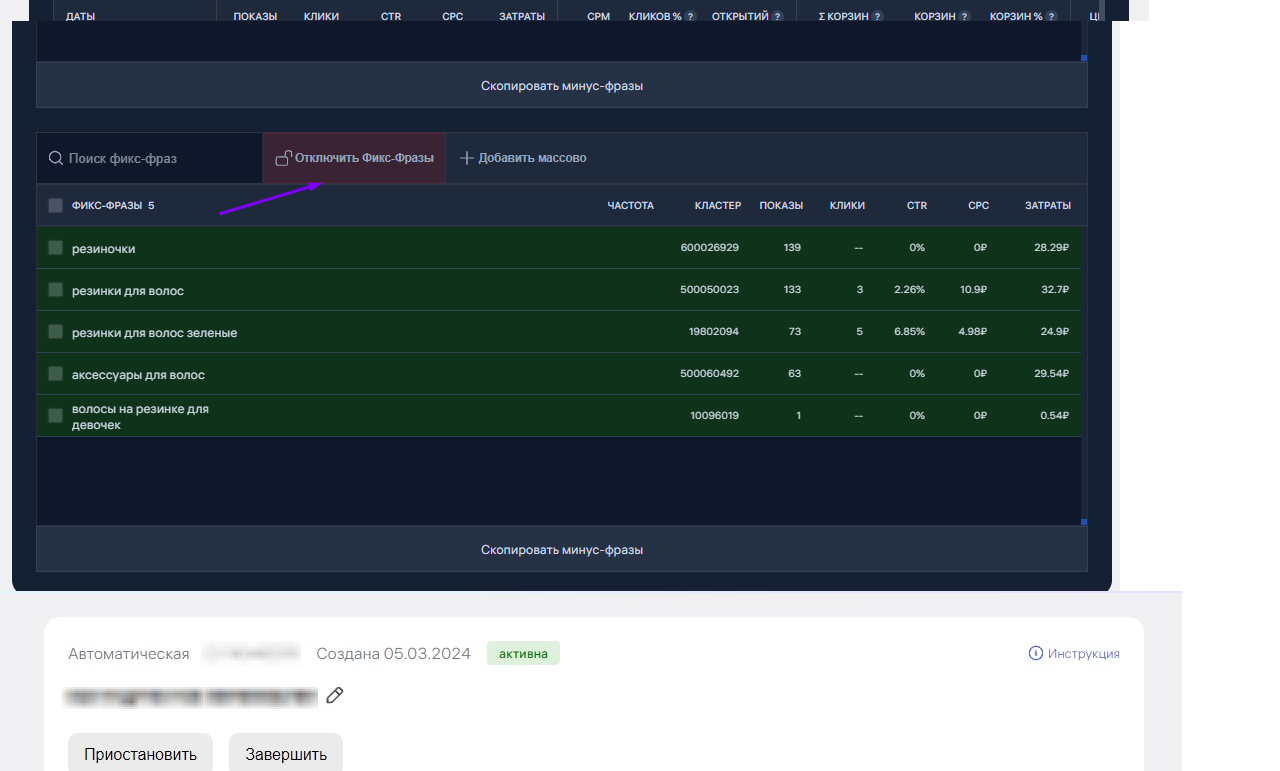
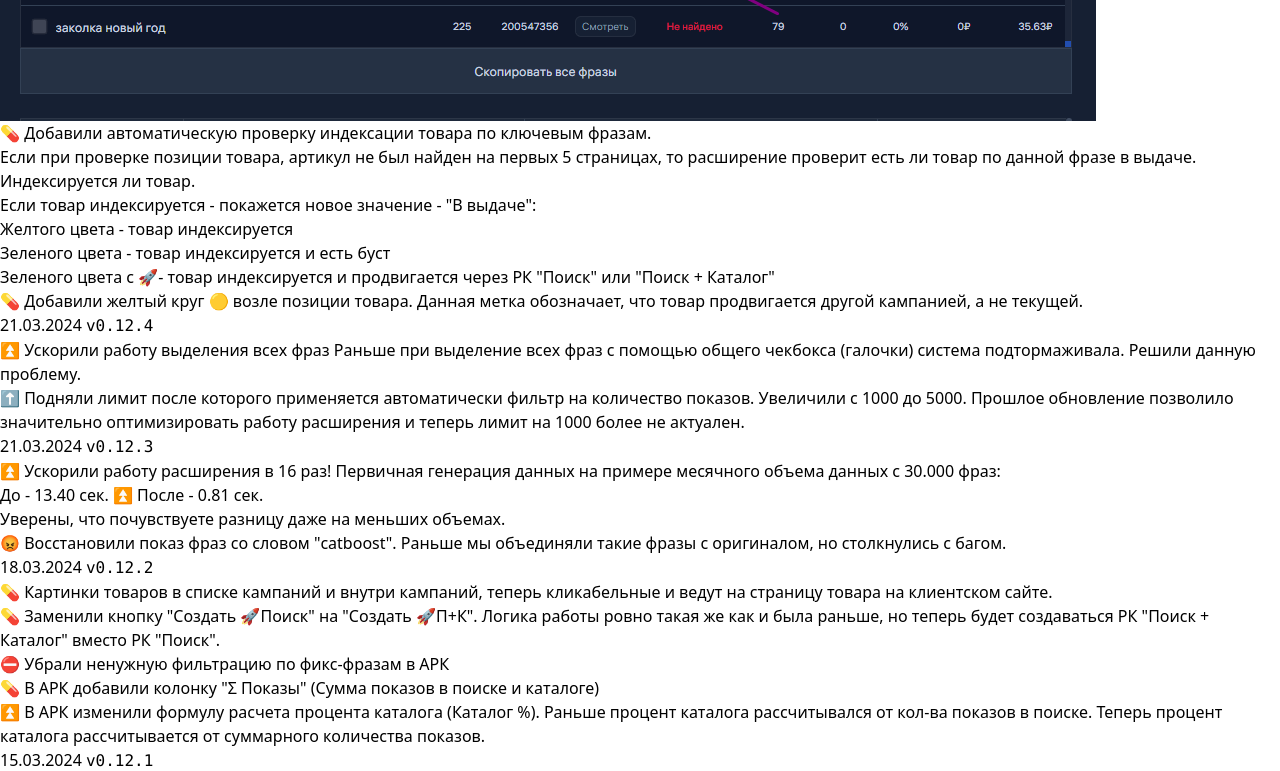
Before and after one commit to wbmeter/docs, a Next.js app: page /extension/updates in a window 1280 px wide. Shown: the part 1240-2011 px from the top of the page. Built offline with nearby package versions, Linux system fonts and the light colour scheme.

Commit message:
update extension to 0.12.5

```diff
--- a/pages/extension/updates.mdx
+++ b/pages/extension/updates.mdx
@@ -4,6 +4,23 @@
 На данной странице перечислены все обновления нашего расширения для работы с рекламой на Wildberries.
 
 ## v0.12.\*
+
+### 25.03.2024 `v0.12.5`
+
+![](/extension-updates/44.png)
+![](/extension-updates/45.png)
+
+💊 Добавили автоматическую проверку индексации товара по ключевым фразам.
+
+Если при проверке позиции товара, артикул не был найден на первых 5 страницах, то расширение проверит есть ли товар по данной фразе в выдаче. Индексируется ли товар.
+
+Если товар индексируется - покажется новое значение - "В выдаче":
+ - Желтого цвета - товар индексируется
+ - Зеленого цвета - товар индексируется и есть буст
+ - Зеленого цвета с 🚀- товар индексируется и продвигается через РК "Поиск" или "Поиск + Каталог"
+
+💊 Добавили желтый круг 🟡 возле позиции товара. Данная метка обозначает, что товар продвигается другой кампанией, а не текущей.
+
 
 ### 21.03.2024 `v0.12.4`
 
```
Also changed, not shown: public/extension-updates/44.png (added), public/extension-updates/45.png (added).
